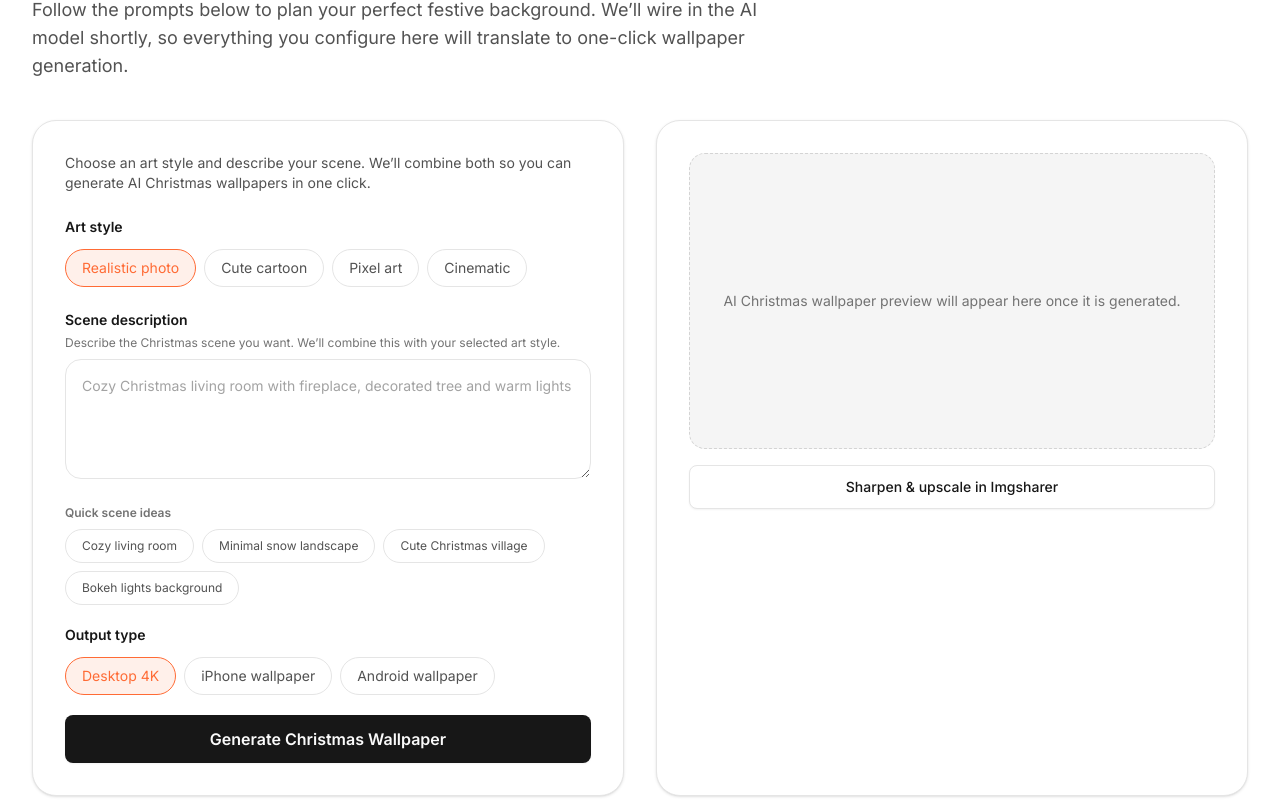
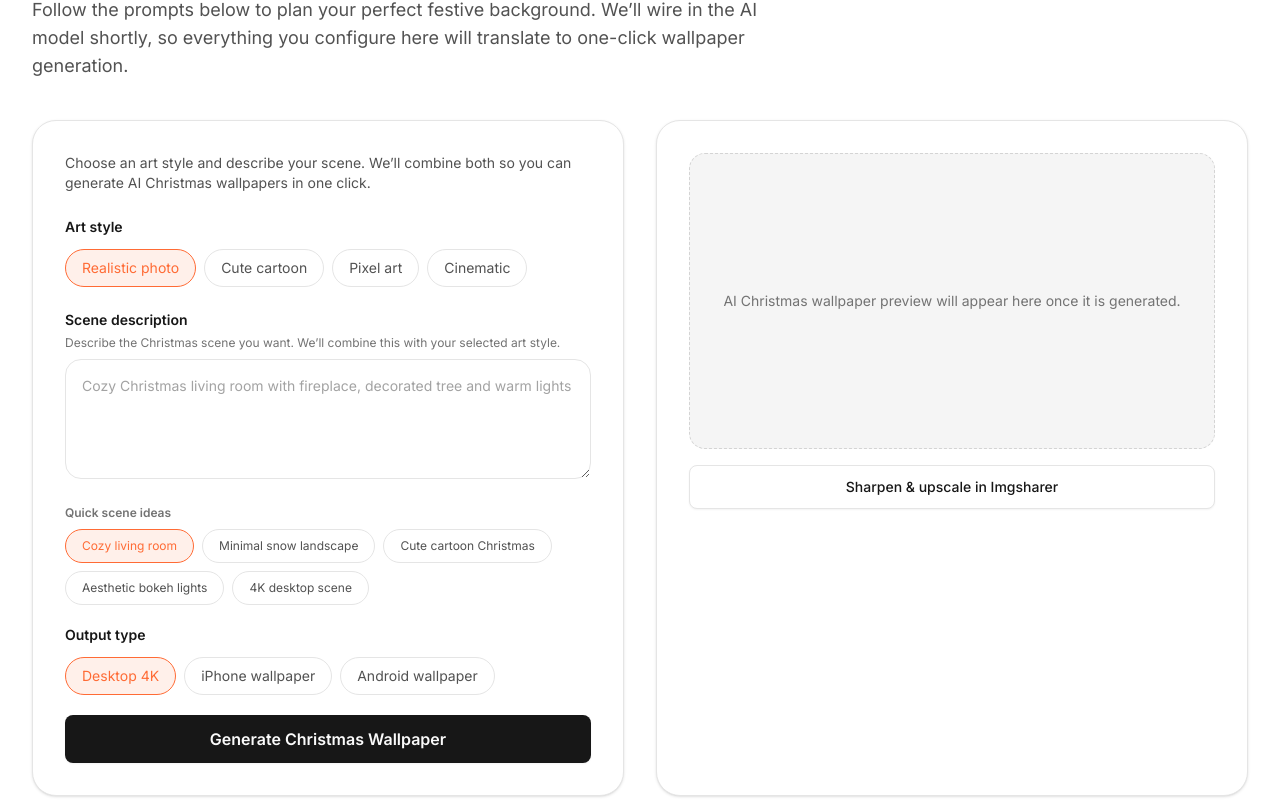
Before and after one commit to markcc06/Imgsharer, a Next.js app: page /christmas-wallpaper in a window 1280 px wide. Shown: the part 1145-1947 px from the top of the page. Built offline with nearby package versions, Linux system fonts and the light colour scheme; no server answers.

Commit message:
Enhance Christmas wallpaper generator with art styles and scene ideas

```diff
--- a/app/api/generate-christmas-wallpaper/route.ts
+++ b/app/api/generate-christmas-wallpaper/route.ts
@@ -8,11 +8,13 @@ const replicate = new Replicate({
 const MODEL_VERSION =
   "stability-ai/sdxl:7762fd07cf82c948538e41f63f77d685e02b063e37e496e96eefd46c929f9bdc"
 
-const STYLE_SUFFIX: Record<string, string> = {
-  realistic: "highly detailed realistic photo, 4k, soft lighting, sharp focus",
-  cartoon: "cute 2D cartoon illustration, bold outlines, pastel colors, kids storybook style",
-  pixel: "isometric pixel art, 16-bit game style, crisp pixels, game map view",
-  cinematic: "cinematic lighting, shallow depth of field, dramatic composition, bokeh background",
+type ArtStyleKey = "realistic" | "cartoon" | "pixel" | "cinematic"
+
+const STYLE_SUFFIX: Record<ArtStyleKey, string> = {
+  realistic: "highly detailed realistic photo, 4k, soft lighting",
+  cartoon: "cute 2D cartoon illustration, bold outlines, pastel colors",
+  pixel: "isometric pixel art, 16-bit game style",
+  cinematic: "cinematic lighting, shallow depth of field, bokeh background",
 }
 
 type GenerateRequest = {
@@ -23,9 +25,16 @@ type GenerateRequest = {
 
 const DEFAULT_SCENE = "Cozy Christmas living room with fireplace, decorated tree and warm lights"
 
+function getArtStyleKey(style?: string): ArtStyleKey {
+  if (style === "cartoon" || style === "pixel" || style === "cinematic" || style === "realistic") {
+    return style
+  }
+  return "realistic"
+}
+
 function buildPrompt(scene: string | undefined, artStyle?: string) {
   const baseScene = scene && scene.trim().length > 0 ? scene.trim() : DEFAULT_SCENE
-  const styleSuffix = STYLE_SUFFIX[artStyle ?? ""] ?? STYLE_SUFFIX.realistic
+  const styleSuffix = STYLE_SUFFIX[getArtStyleKey(artStyle)]
   return `${baseScene}, ${styleSuffix}`
 }
 
--- a/app/christmas-wallpaper/page.tsx
+++ b/app/christmas-wallpaper/page.tsx
@@ -108,7 +108,7 @@ export default function ChristmasWallpaperPage() {
                 Free AI Christmas Wallpaper Generator
               </h1>
               <p className="text-lg text-neutral-600 leading-relaxed max-w-2xl">
-                Create cozy AI Christmas wallpapers for your desktop, iPhone and Android in seconds. Type a prompt or choose a preset style, then generate 4K festive backgrounds you can further sharpen and upscale with Imgsharer.
+                Create cozy AI Christmas wallpapers for your desktop, iPhone and Android in seconds. Describe a scene or choose an art style, then generate 4K festive backgrounds you can further sharpen and upscale with Imgsharer.
               </p>
               <div className="mt-10 flex flex-wrap gap-4 items-center">
                 <Button asChild className="h-12 px-8 text-base font-semibold">
--- a/components/christmas-wallpaper-generator.tsx
+++ b/components/christmas-wallpaper-generator.tsx
@@ -6,26 +6,54 @@ import { useState, type MouseEvent } from "react"
 import { Button } from "@/components/ui/button"
 import { cn } from "@/lib/utils"
 
-const artStyles = [
-  { label: "Realistic photo", key: "realistic" as const },
-  { label: "Cute cartoon", key: "cartoon" as const },
-  { label: "Pixel art", key: "pixel" as const },
-  { label: "Cinematic", key: "cinematic" as const },
+type ArtStyleKey = "realistic" | "cartoon" | "pixel" | "cinematic"
+
+const artStyles: { label: string; key: ArtStyleKey }[] = [
+  { label: "Realistic photo", key: "realistic" },
+  { label: "Cute cartoon", key: "cartoon" },
+  { label: "Pixel art", key: "pixel" },
+  { label: "Cinematic", key: "cinematic" },
 ]
 
-const SCENE_IDEAS = {
-  cozy: "Cozy Christmas living room with fireplace, decorated tree and warm lights",
-  minimal: "Minimal snowy landscape with a single pine tree and soft pastel sky",
-  village: "Cute isometric Christmas village with tiny houses, snow and Christmas lights",
-  bokeh: "Soft Christmas bokeh lights with warm festive colors, abstract background",
-} as const
+type SceneIdeaKey = "cozy" | "minimal" | "cute" | "bokeh" | "desktop"
 
-const sceneIdeaButtons = [
-  { key: "cozy", label: "Cozy living room", value: SCENE_IDEAS.cozy },
-  { key: "minimal", label: "Minimal snow landscape", value: SCENE_IDEAS.minimal },
-  { key: "village", label: "Cute Christmas village", value: SCENE_IDEAS.village },
-  { key: "bokeh", label: "Bokeh lights background", value: SCENE_IDEAS.bokeh },
+const sceneIdeaButtons: { key: SceneIdeaKey; label: string; value: string }[] = [
+  {
+    key: "cozy",
+    label: "Cozy living room",
+    value: "Cozy Christmas living room with fireplace, decorated tree and warm lights",
+  },
+  {
+    key: "minimal",
+    label: "Minimal snow landscape",
+    value: "Minimal snowy landscape with a single pine tree and soft pastel sky",
+  },
+  {
+    key: "cute",
+    label: "Cute cartoon Christmas",
+    value: "Cute cartoon Christmas scene with playful characters, gifts and twinkling lights",
+  },
+  {
+    key: "bokeh",
+    label: "Aesthetic bokeh lights",
+    value: "Soft Christmas bokeh lights with warm festive colors, abstract background",
+  },
+  {
+    key: "desktop",
+    label: "4K desktop scene",
+    value: "Wide 4K Christmas desktop scene with snowy mountains and glowing city lights",
+  },
 ]
+
+const SCENE_IDEA_MAP = sceneIdeaButtons.reduce(
+  (acc, idea) => {
+    acc[idea.key] = idea.value
+    return acc
+  },
+  {} as Record<SceneIdeaKey, string>,
+)
+
+const DEFAULT_SCENE_KEY: SceneIdeaKey = "cozy"
 
 type OutputOption = {
   id: "desktop" | "iphone" | "android"
@@ -40,7 +68,8 @@ const outputOptions: OutputOption[] = [
 ]
 
 export function ChristmasWallpaperGenerator() {
-  const [selectedArtStyle, setSelectedArtStyle] = useState<(typeof artStyles)[number]["key"]>(artStyles[0].key)
+  const [selectedArtStyle, setSelectedArtStyle] = useState<ArtStyleKey>(artStyles[0].key)
+  const [selectedSceneIdea, setSelectedSceneIdea] = useState<SceneIdeaKey>(DEFAULT_SCENE_KEY)
   const [sceneDescription, setSceneDescription] = useState("")
   const [selectedOutput, setSelectedOutput] = useState<OutputOption>(outputOptions[0])
   const [selectedSize, setSelectedSize] = useState<"desktop" | "phone">(outputOptions[0].size)
@@ -55,6 +84,11 @@ export function ChristmasWallpaperGenerator() {
     setIsLoading(true)
     setError(null)
 
+    const resolvedScene =
+      sceneDescription.trim().length > 0
+        ? sceneDescription.trim()
+        : SCENE_IDEA_MAP[selectedSceneIdea] ?? SCENE_IDEA_MAP[DEFAULT_SCENE_KEY]
+
     try {
       const response = await fetch("/api/generate-christmas-wallpaper", {
         method: "POST",
@@ -63,7 +97,7 @@ export function ChristmasWallpaperGenerator() {
         },
         body: JSON.stringify({
           artStyle: selectedArtStyle,
-          scene: sceneDescription,
+          scene: resolvedScene,
           outputType: selectedSize,
         }),
       })
@@ -80,6 +114,11 @@ export function ChristmasWallpaperGenerator() {
     } finally {
       setIsLoading(false)
     }
+  }
+
+  const handleSceneIdeaClick = (key: SceneIdeaKey, value: string) => {
+    setSceneDescription(value)
+    setSelectedSceneIdea(key)
   }
 
   const handleOutputSelect = (option: OutputOption) => {
@@ -135,8 +174,13 @@ export function ChristmasWallpaperGenerator() {
                 <button
                   key={idea.key}
                   type="button"
-                  onClick={() => setSceneDescription(idea.value)}
-                  className="px-4 py-2 rounded-full text-xs border border-neutral-200 text-neutral-600 hover:border-[#FF6B35]/50 hover:text-[#FF6B35] transition-colors"
+                  onClick={() => handleSceneIdeaClick(idea.key, idea.value)}
+                  className={cn(
+                    "px-4 py-2 rounded-full text-xs border transition-colors",
+                    selectedSceneIdea === idea.key
+                      ? "border-[#FF6B35] text-[#FF6B35] bg-[#FF6B35]/10"
+                      : "border-neutral-200 text-neutral-600 hover:border-[#FF6B35]/50 hover:text-[#FF6B35]",
+                  )}
                 >
                   {idea.label}
                 </button>
```
